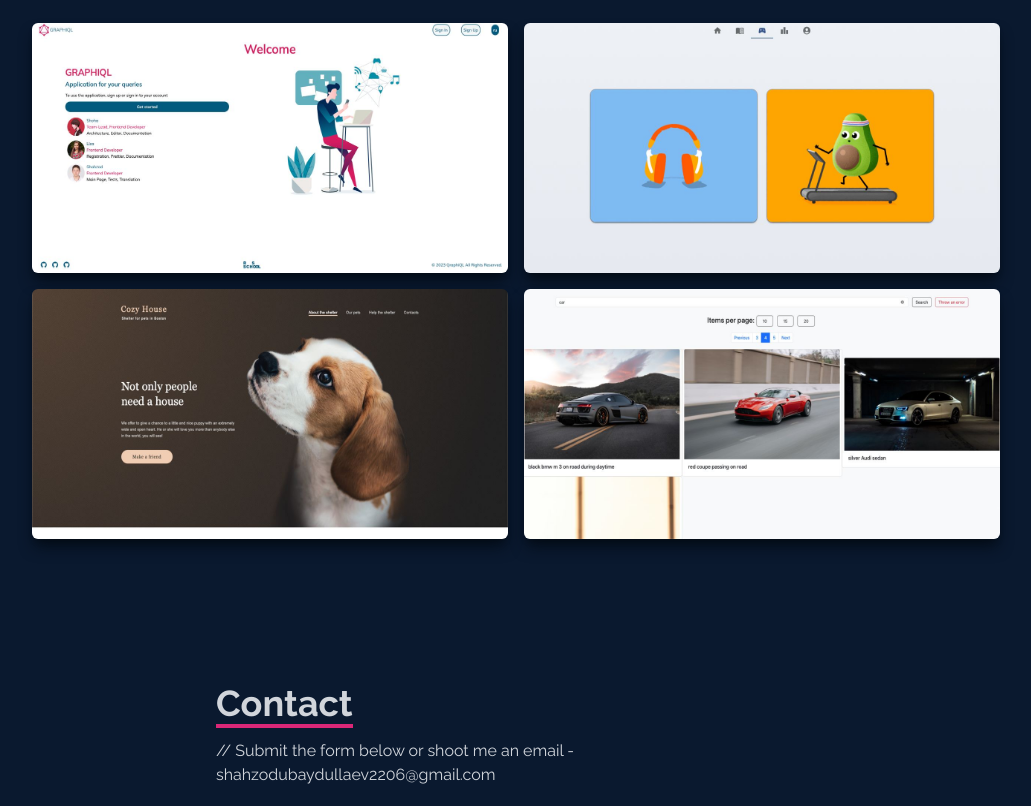
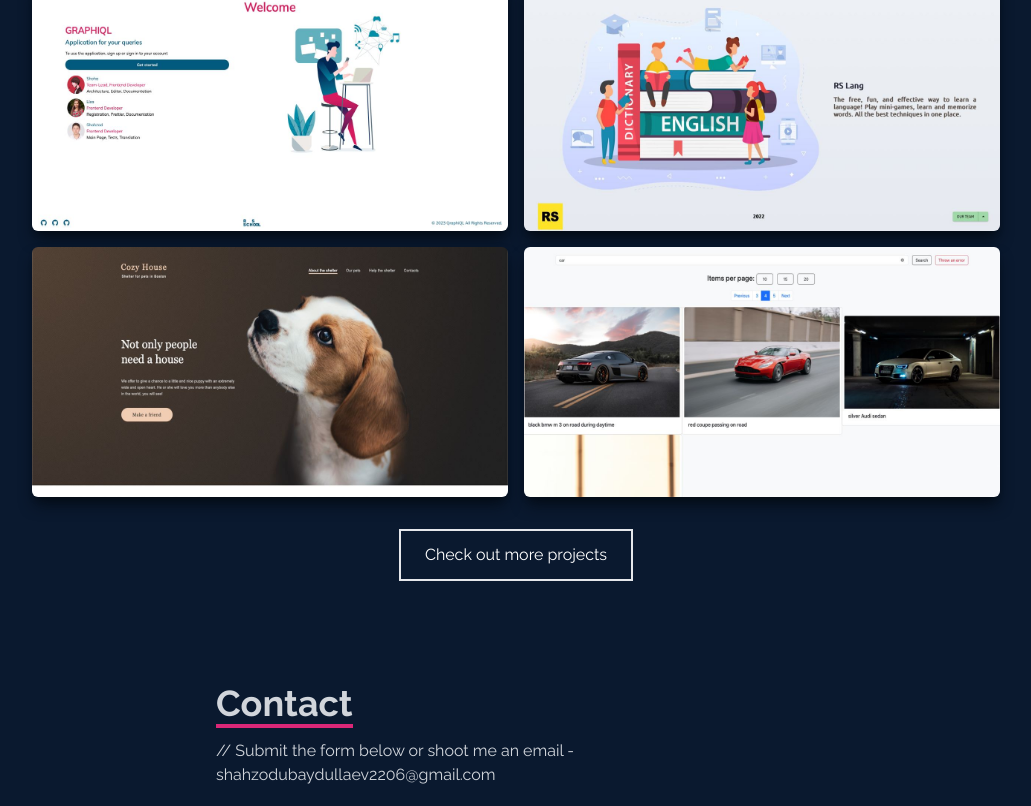
Before and after one commit to shahzod222/portfolio, a React (Vite) app: page / in a window 1280 px wide. Shown: the part 3905-4711 px from the top of the page, without its empty margins (124-1155 px from the left). Built offline with nearby package versions, Linux system fonts and the light colour scheme.

Commit message:
add button and edit image

```diff
--- a/src/components/Work.jsx
+++ b/src/components/Work.jsx
@@ -6,7 +6,7 @@ const Work = () => {
   return (
     <div
       name="work"
-      className="flex justify-center items-center w-full min-h-screen h-full text-gray-300 bg-[#0a192f]"
+      className="flex flex-col justify-center items-center w-full min-h-screen h-full text-gray-300 bg-[#0a192f]"
     >
       <div className="max-w-[1000px] mx-auto p-4 flex flex-col justify-center w-full h-full">
         <div className="pb-8">
@@ -26,6 +26,7 @@ const Work = () => {
               <img
                 className="w-full h-full group-hover:blur-sm duration-200 rounded-md"
                 src={item.image}
+                style={{ backgroundImage: "cover" }}
               />
               <div className="absolute z-2 opacity-0 group-hover:opacity-100 duration-500">
                 <span className="text-2xl font bold tracking-wider ">
@@ -58,6 +59,16 @@ const Work = () => {
           ))}
         </div>
       </div>
+      <button className="text-white group border-2 px-6 py-3 my-4 flex items-center hover:bg-pink-600 hover:border-pink-600">
+        <span>
+          <a
+            href="https://github.com/shahzod222?tab=repositories"
+            target="_blank"
+          >
+            Check out more projects
+          </a>
+        </span>
+      </button>
     </div>
   );
 };
```
Also changed, not shown: src/assets/projects/rslang.jpg.
